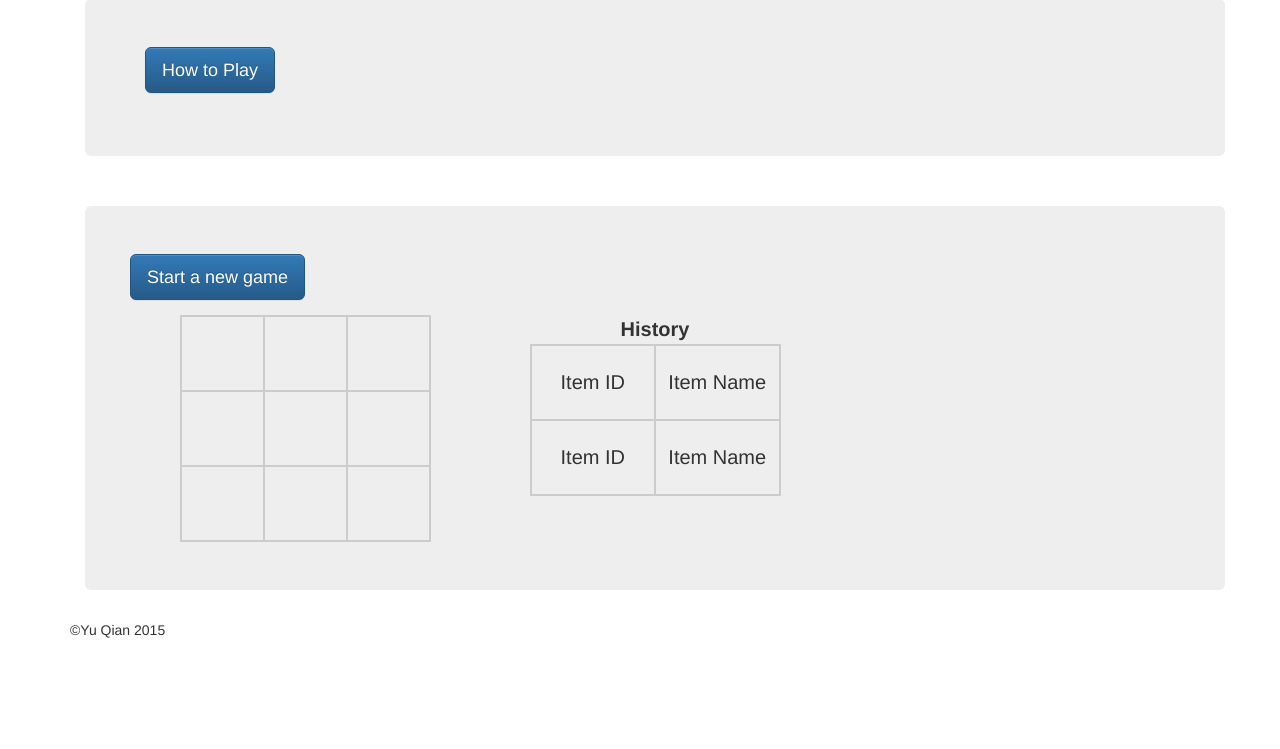
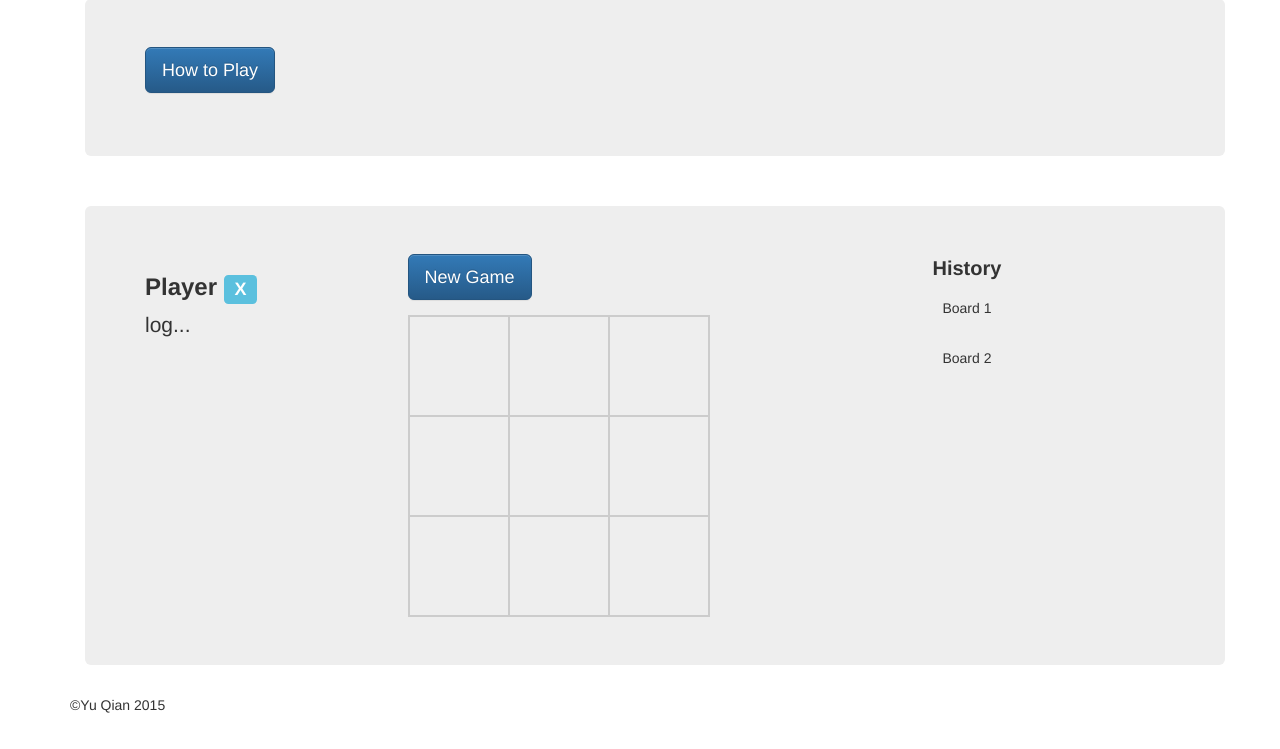
Before and after one commit to qianyu668899/PyramidGo, a Python web app: template pyramidgo/templates/index.html in a window 1280 px wide. Shown: the part 51-800 px from the top of the page. Run offline with Jinja, Linux system fonts and the light colour scheme; the template is opened without the code that fills it, so the values that code supplies are empty.

Commit message:
Add game board and other components

```diff
--- a/pyramidgo/static/css/site.css
+++ b/pyramidgo/static/css/site.css
@@ -4,18 +4,31 @@ body{
    padding-bottom: 20px;
 }
 
-table {
+#board table {
   margin-left:auto;
   margin-right:auto;
-  width: 251px;
+  width: 300px;
   -webkit-user-select: none;
 }
-td {
-  height: 75px;
-  width: 75px;
+#board td {
+  height: 100px;
+  width: 100px;
   text-align: center;
-  font-size: 20px;
+  font-size: 30px;
   border: 2px solid #cccccc;
+  -webkit-border-radius: 10px;
+}
+#history table {
+  margin-left:auto;
+  margin-right:auto;
+  width: 200px;
+  -webkit-user-select: none;
+}
+#history td {
+  height: 50px;
+  width: 50px;
+  text-align: center;
+  font-size: １0px;
   -webkit-border-radius: 10px;
 }
 
@@ -23,3 +36,16 @@ th {
   font-size: 20px;
   text-align: center;
 }
+
+.X-marker {
+  color: #663366;
+}
+.X-marker:before {
+  content: "X";
+}
+.O-marker {
+  color: #CC0033;
+}
+.O-marker:before {
+  content: "O";
+}
--- a/pyramidgo/static/js/app.js
+++ b/pyramidgo/static/js/app.js
@@ -1,5 +1,6 @@
 var how_to_play = "Introduction, ................................................................................................................................."
 
+/* ADD LISTENERS FOR ALL EVENTS*/
 $("#how_to_play").click(function(){
     if($(this).text().trim() == 'How to Play' ){
         $(this).text("Hide message");
@@ -10,24 +11,65 @@ $("#how_to_play").click(function(){
     }
 })
 
+$("#new_game").click(function(){
+    init();
+})
+
+$("#warning_alert").hide();
+
+$("#board td").on(
+   'mousedown', function(evt) {
+     return squareSelected(evt, getCurrentPlayer());
+   }
+);
+
 function init() {
-  $("table.d td").on(
-       'mouseenter', function(evt) {
-           squareSelected(evt);
-       }
-  );
-  //initGame();
+　//set initial player to X
+  $("#current_player").text("X");
+  createBoard();
 }
 
-function squareSelected(evt) {
+/* Control game flow*/
+function createBoard() {
+  //document.getElementById("debug").innerHTML = "Create Board";
+   $("#board td").each(function(){
+     $(this).text("");
+   });
+}
+
+function squareSelected(evt, current_player) {
+  $("#warning_alert").hide();
   var square = evt.target;
   /* check to see if the square already contains an X or O marker */
   if (square.className.match(/marker/)) {
-    alert("Sorry, that space is taken!  Please choose another square.");
+    $("#warning_alert").show();
+    $("#warning").text("Sorry,that space is taken!");
+    //alert("Sorry, that space is taken!  Please choose another square.");
     return;
   }
   else {
-    alert("selected one");
+    fillSquareWithMarker(square, current_player);
+    switch_player(current_player);
     return;
   }
 }
+
+function fillSquareWithMarker(square, player) {
+  var marker = document.createElement('div');
+  marker.className = player + "-marker";
+  square.appendChild(marker);
+}
+
+function getCurrentPlayer() {
+  current_player = $("#current_player").text();
+  return current_player;
+}
+
+function switch_player(current_player){
+  if (current_player == "X" ) {
+    $("#current_player").text("O");
+  }
+  else {
+    $("#current_player").text("X");
+  }
+}
--- a/pyramidgo/templates/index.html
+++ b/pyramidgo/templates/index.html
@@ -40,13 +40,13 @@
    <div class="container">
        <div class="jumbotron">
            <div class="row">
-               <div id="current">
-               </div>
-               <p><a class="btn btn-lg btn-primary" id="new_game" role="button">Start a new game</a>
-           </div>
-           <div class="row">
-              <div class="col-sm-6 col-md-4">
-                <table class="board">
+              <div class="col-md-3">
+                  <h3><strong>Player</strong>&nbsp;<span class="label label-info" id="current_player">X</span></h3>
+                  <p>log...</p>
+              </div>
+              <div class="col-md-6">
+                <p> <a class="btn btn-lg btn-primary" id="new_game" role="button">New Game</a></p>
+                <table id="board">
                   <tr>
                     <td id="0"></td>
                     <td id="1"></td>
@@ -63,22 +63,23 @@
                     <td id="8"></td>
                   </tr>
                 </table>
+                  <div class="alert alert-warning" role="alert" id="warning_alert">
+                      <strong>Warning!</strong><p id="warning">...</p>
+                  </div>
               </div>
-              <div class="col-sm-6 col-md-4">
-                <table data-toggle="table" data-url="data1.json" data-cache="false" data-height="299">
+              <div class="col-md-3">
+                <table data-toggle="table" id="history">
                     <thead>
                         <tr>
-                            <th colspan="2">History</th>
+                            <th>History</th>
                         </tr>
                     </thead>
                     <tbody>
                         <tr>
-                            <td data-field="name" id="h0">Item ID</td>
-                            <td data-field="name" id="h1">Item Name</td>
+                            <td id="h0">Board 1</td>
                         </tr>
                         <tr>
-                            <td data-field="name" id="h2">Item ID</td>
-                            <td data-field="name" id="h3">Item Name</td>
+                            <td id="h2">Board 2</td>
                         </tr>
                     </tbody>
                 </table>
```
